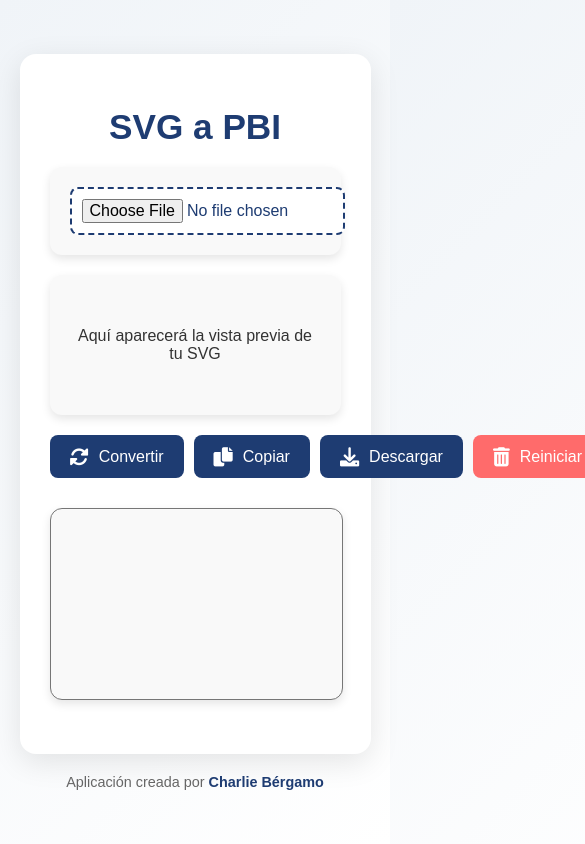
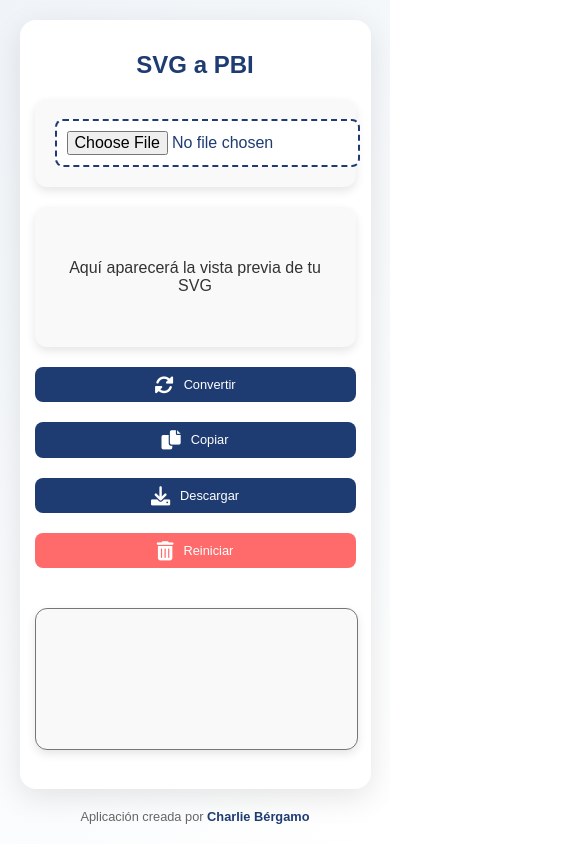
Before and after one commit to carlosbergamo/SVG-TO-PBI, a plain HTML site: page index.html in a window 390 px wide. Shown: the whole page, 585 px wide, since content can reach past the window. Drawn offline with Linux system fonts and the light colour scheme.

Commit message:
Update index.html
Signed-off-by: carlosbergamo <carlosebergamo@gmail.com>

```diff
--- a/index.html
+++ b/index.html
@@ -68,7 +68,6 @@
             cursor: pointer;
             transition: all 0.3s ease;
             width: 100%;
-            max-width: 500px;
         }
 
         input[type="file"]:hover {
@@ -159,6 +158,64 @@
         footer a:hover {
             text-decoration: underline;
         }
+
+        /* Responsivo para tablets */
+        @media (max-width: 768px) {
+            .container {
+                padding: 20px;
+                max-width: 500px;
+            }
+
+            h1 {
+                font-size: 1.8rem;
+            }
+
+            textarea {
+                height: 120px;
+            }
+
+            .actions {
+                flex-wrap: wrap;
+            }
+
+            button {
+                flex: 1 1 calc(50% - 10px);
+                font-size: 0.9rem;
+                padding: 10px;
+            }
+        }
+
+        /* Responsivo para celulares */
+        @media (max-width: 480px) {
+            .container {
+                padding: 15px;
+                max-width: 90%;
+            }
+
+            h1 {
+                font-size: 1.5rem;
+            }
+
+            textarea {
+                height: 100px;
+                font-size: 0.9rem;
+            }
+
+            .actions {
+                flex-wrap: wrap;
+            }
+
+            button {
+                flex: 1 1 100%;
+                margin-bottom: 10px;
+                padding: 8px;
+                font-size: 0.8rem;
+            }
+
+            footer {
+                font-size: 0.8rem;
+            }
+        }
     </style>
 </head>
 <body>
```
